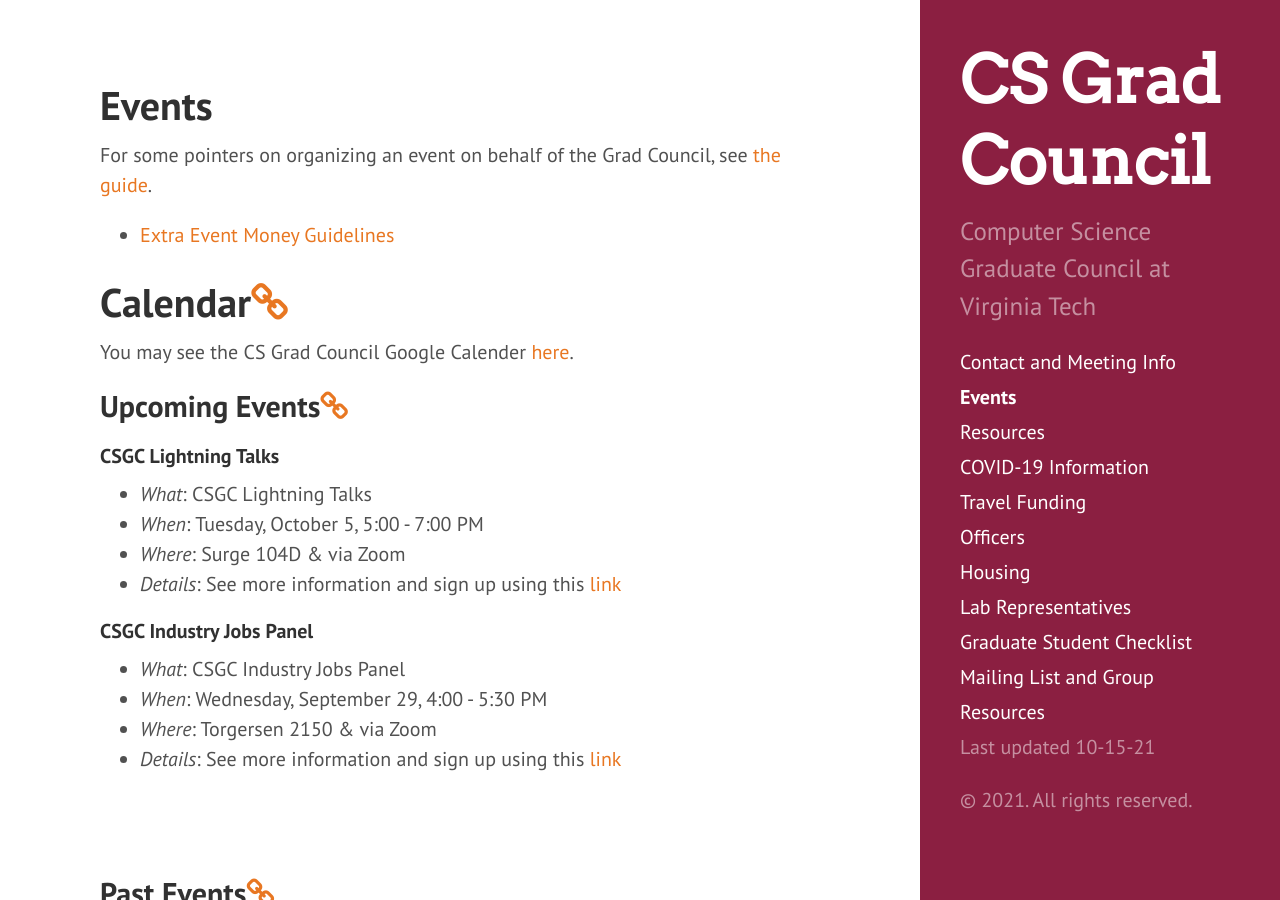
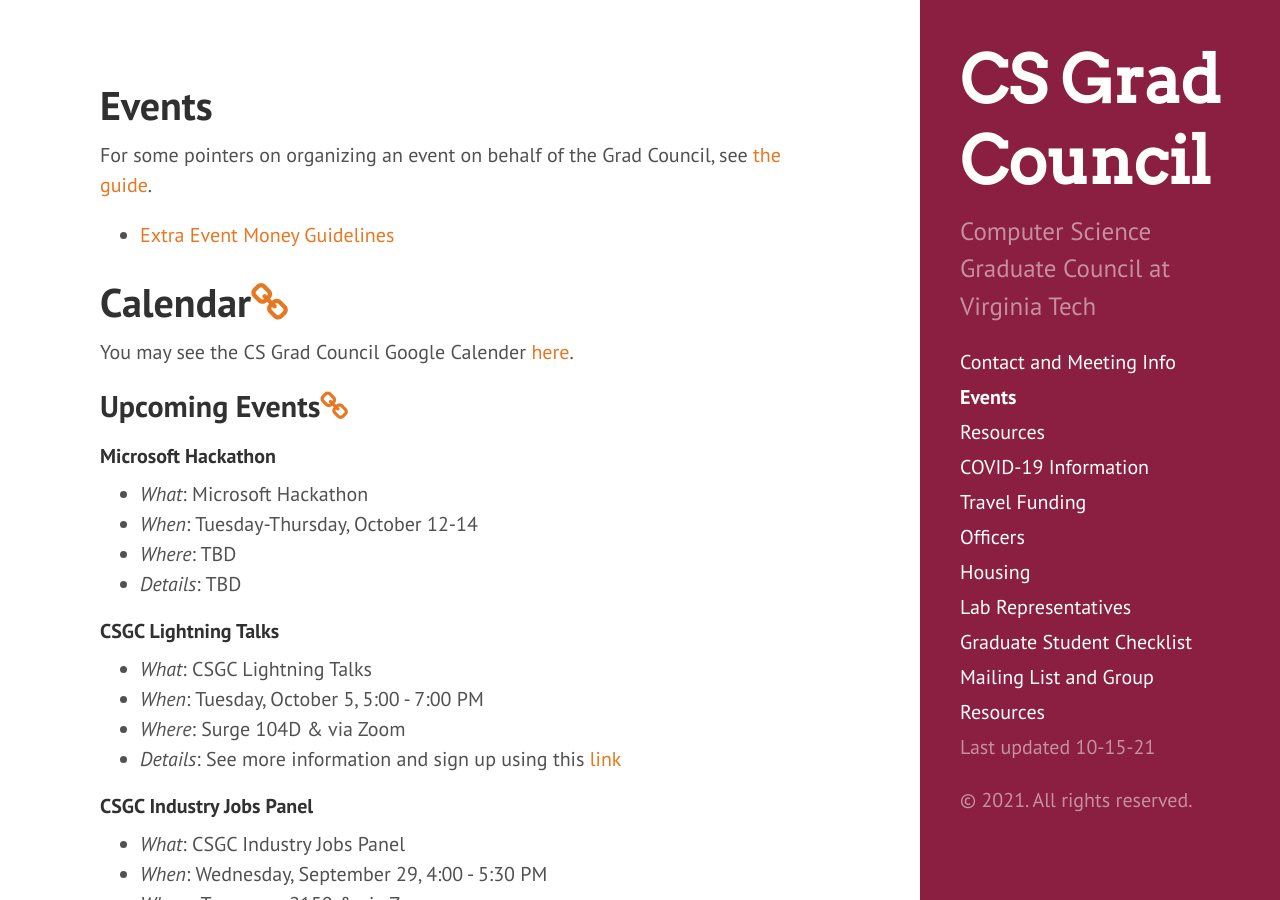
Before and after one commit to CSGraduateCouncil-VirginiaTech/csgc-website, a Jekyll site: the page built from events.md, in a window 1280 px wide and 900 px high. Built offline with Jekyll 4.4.1, drawn with Linux system fonts in a browser that asks for light colours.

Commit message:
Microsoft hackathon event added

```diff
--- a/events.md
+++ b/events.md
@@ -12,6 +12,13 @@ For some pointers on organizing an event on behalf of the Grad Council, see [the
 You may see the CS Grad Council Google Calender [here](https://calendar.google.com/calendar?cid=dnQuZWR1X240bnQ0aGdlNTBrdjdqajFjZDN1NzllaW1rQGdyb3VwLmNhbGVuZGFyLmdvb2dsZS5jb20).
 
 ## <a name="UpcomingEvents"></a>Upcoming Events<a href="#UpcomingEvents"><i class="fa fa-link" aria-hidden="true"></i></a>
+
+#### Microsoft Hackathon
+
+- *What*: Microsoft Hackathon
+- *When*: Tuesday-Thursday, October 12-14
+- *Where*: TBD
+- *Details*: TBD
 
 #### CSGC Lightning Talks
 
```
